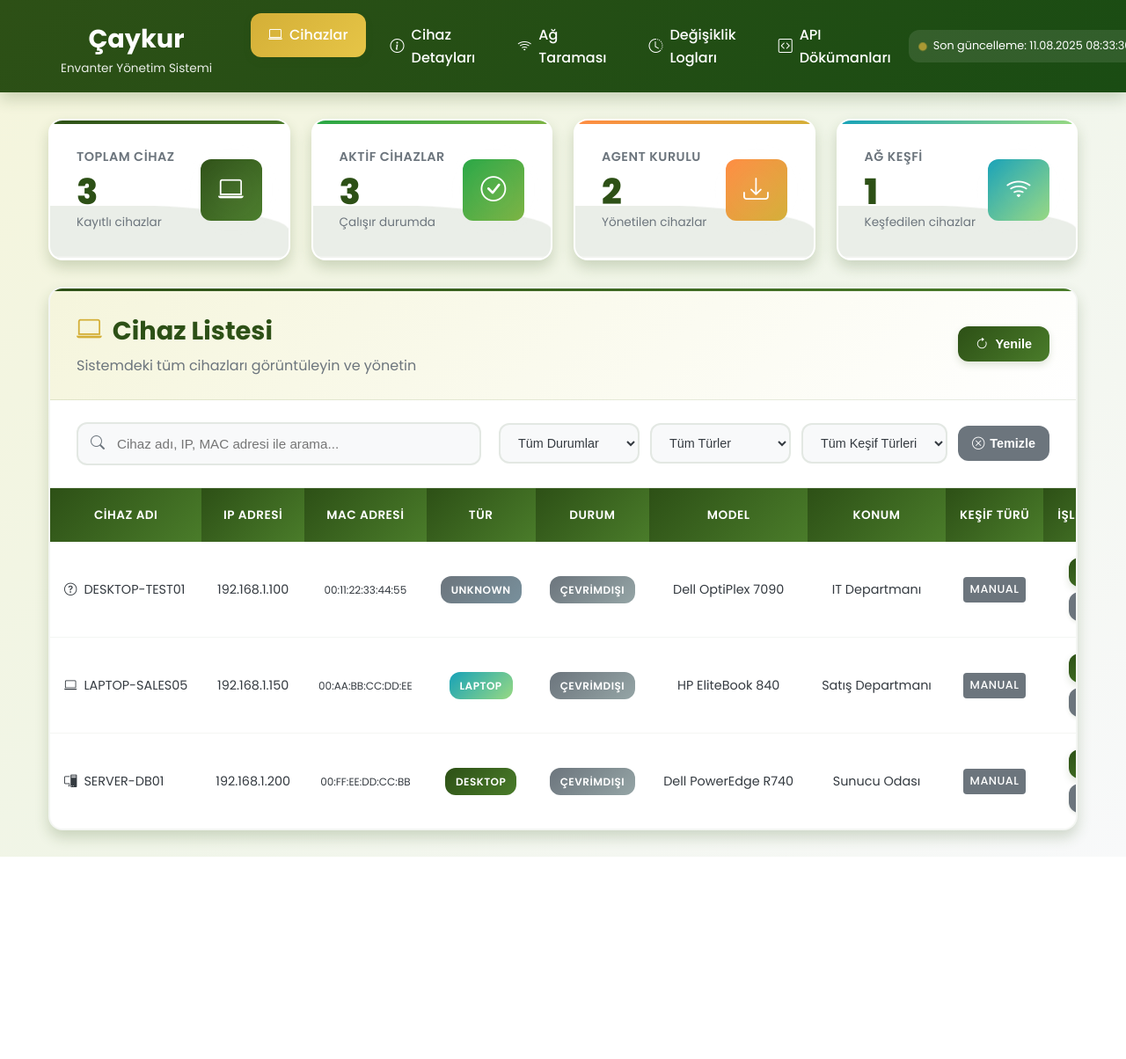
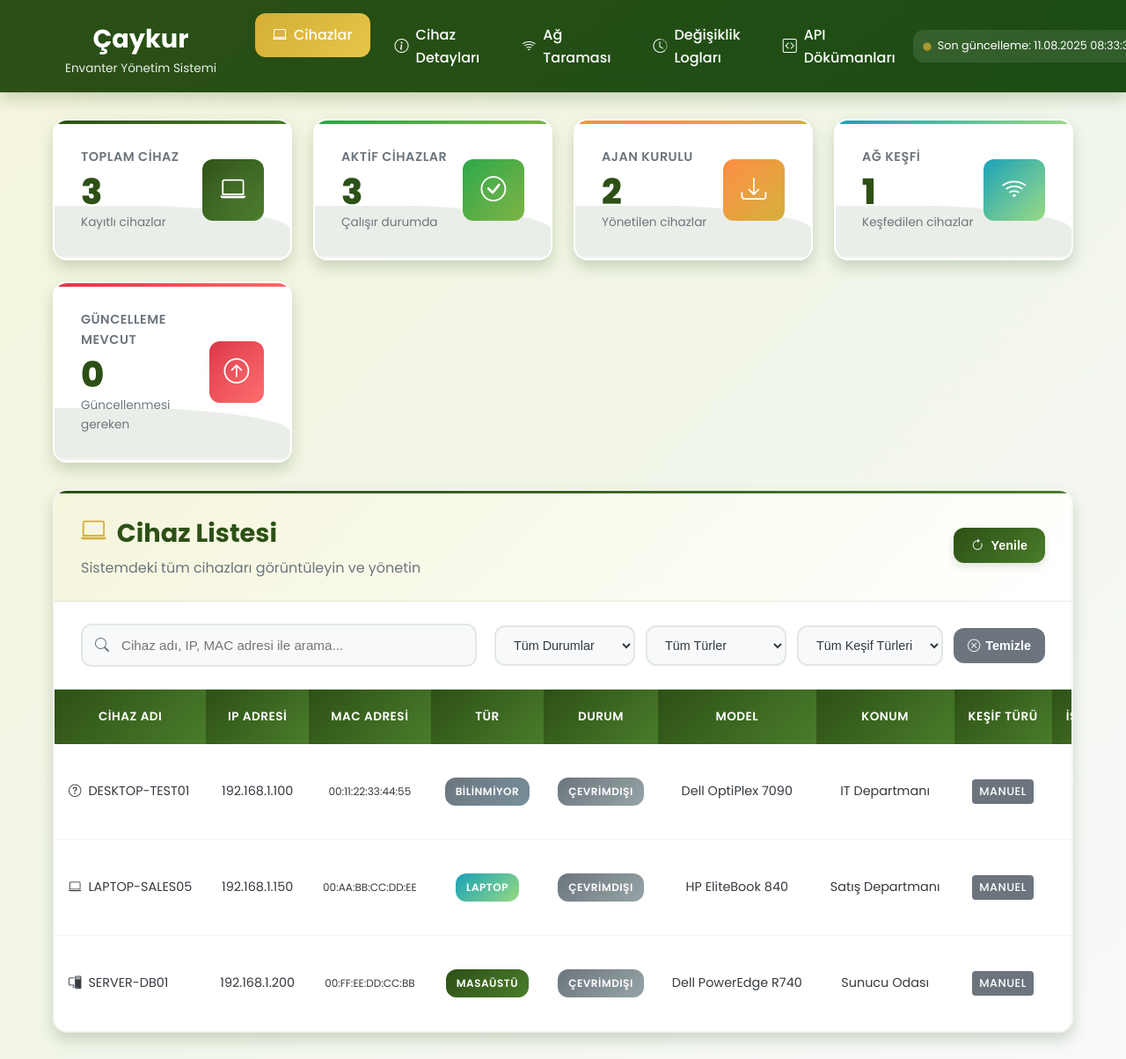
Before and after one commit to hizir-ceylan/InventoryManagementSystem, an ASP.NET Core app: page / in a window 1280 px wide. Shown: the whole page at 88% size. Before the commit the page ends 974 px from the top, so only its background shows below. Run offline with ASP.NET Core 8, Linux system fonts and the light colour scheme; data that the repository does not hold is empty; database files in the repository are not loaded.

Commit message:
Implement Turkish localization and UI improvements
Co-authored-by: hizir-ceylan <122909419+hizir-ceylan@users.noreply.github.com>

```diff
--- a/Inventory.WebApp/wwwroot/css/style.css
+++ b/Inventory.WebApp/wwwroot/css/style.css
@@ -87,10 +87,25 @@ body {
 }
 
 .container {
-    max-width: min(1200px, 100vw);
+    max-width: min(1400px, 100vw);
     margin: 0 auto;
-    padding: 0 15px;
+    padding: 0 10px;
     overflow-x: hidden;
+}
+
+/* Desktop spacing adjustments */
+@media (min-width: 768px) {
+    .container {
+        padding: 0 15px;
+        max-width: min(1400px, 95vw);
+    }
+}
+
+@media (min-width: 1200px) {
+    .container {
+        padding: 0 20px;
+        max-width: 90vw;
+    }
 }
 
 /* =================================================================
@@ -438,8 +453,15 @@ body {
 
 .stats-grid {
     display: grid;
-    grid-template-columns: repeat(auto-fit, minmax(280px, 1fr));
-    gap: 24px;
+    grid-template-columns: repeat(auto-fit, minmax(250px, 1fr));
+    gap: 20px;
+}
+
+@media (min-width: 768px) {
+    .stats-grid {
+        grid-template-columns: repeat(auto-fit, minmax(280px, 1fr));
+        gap: 24px;
+    }
 }
 
 .stat-card {
@@ -467,6 +489,14 @@ body {
 .stat-card:hover {
     transform: translateY(-8px) scale(1.02);
     box-shadow: var(--shadow-xl);
+    border-color: rgba(45, 80, 22, 0.2);
+}
+
+.stat-card:active {
+    transform: translateY(-4px) scale(1.01);
+    transition: var(--transition-fast);
+}
+    box-shadow: var(--shadow-xl);
     border-color: rgba(45, 80, 22, 0.1);
 }
 
@@ -474,6 +504,7 @@ body {
 .success-card::before { background: linear-gradient(135deg, var(--success), var(--leaf-green)); }
 .warning-card::before { background: var(--warm-gradient); }
 .info-card::before { background: linear-gradient(135deg, var(--info), var(--mint-green)); }
+.update-card::before { background: linear-gradient(135deg, var(--danger), var(--sunset-red)); }
 
 .stat-content {
     display: flex;
@@ -529,6 +560,7 @@ body {
 .success-card .stat-icon { background: linear-gradient(135deg, var(--success), var(--leaf-green)); }
 .warning-card .stat-icon { background: var(--warm-gradient); }
 .info-card .stat-icon { background: linear-gradient(135deg, var(--info), var(--mint-green)); }
+.update-card .stat-icon { background: linear-gradient(135deg, var(--danger), var(--sunset-red)); }
 
 .stat-card:hover .stat-icon {
     transform: rotate(10deg) scale(1.1);
--- a/Inventory.WebApp/wwwroot/index.html
+++ b/Inventory.WebApp/wwwroot/index.html
@@ -115,7 +115,7 @@
         <div id="stats-cards" class="stats-section">
             <div class="container">
                 <div class="stats-grid">
-                    <div class="stat-card primary-card">
+                    <div class="stat-card primary-card" onclick="app.handleStatCardClick('total')">
                         <div class="stat-content">
                             <div class="stat-info">
                                 <h3 class="stat-title">Toplam Cihaz</h3>
@@ -133,7 +133,7 @@
                         </div>
                     </div>
 
-                    <div class="stat-card success-card">
+                    <div class="stat-card success-card" onclick="app.handleStatCardClick('active')">
                         <div class="stat-content">
                             <div class="stat-info">
                                 <h3 class="stat-title">Aktif Cihazlar</h3>
@@ -151,10 +151,10 @@
                         </div>
                     </div>
 
-                    <div class="stat-card warning-card">
+                    <div class="stat-card warning-card" onclick="app.handleStatCardClick('agent')">
                         <div class="stat-content">
                             <div class="stat-info">
-                                <h3 class="stat-title">Agent Kurulu</h3>
+                                <h3 class="stat-title">Ajan Kurulu</h3>
                                 <h2 class="stat-number" id="agent-devices">-</h2>
                                 <p class="stat-description">Yönetilen cihazlar</p>
                             </div>
@@ -169,7 +169,7 @@
                         </div>
                     </div>
 
-                    <div class="stat-card info-card">
+                    <div class="stat-card info-card" onclick="app.handleStatCardClick('network')">
                         <div class="stat-content">
                             <div class="stat-info">
                                 <h3 class="stat-title">Ağ Keşfi</h3>
@@ -178,6 +178,24 @@
                             </div>
                             <div class="stat-icon">
                                 <i class="bi bi-wifi"></i>
+                                <div class="icon-bg"></div>
+                            </div>
+                        </div>
+                        <div class="stat-waves">
+                            <div class="wave wave1"></div>
+                            <div class="wave wave2"></div>
+                        </div>
+                    </div>
+
+                    <div class="stat-card update-card" onclick="app.handleStatCardClick('updates')">
+                        <div class="stat-content">
+                            <div class="stat-info">
+                                <h3 class="stat-title">Güncelleme Mevcut</h3>
+                                <h2 class="stat-number" id="update-devices">-</h2>
+                                <p class="stat-description">Güncellenmesi gereken</p>
+                            </div>
+                            <div class="stat-icon">
+                                <i class="bi bi-arrow-up-circle"></i>
                                 <div class="icon-bg"></div>
                             </div>
                         </div>
@@ -231,14 +249,14 @@
                                         <option value="1">Laptop</option>
                                         <option value="2">Server</option>
                                         <option value="3">Printer</option>
-                                        <option value="4">Network Device</option>
-                                        <option value="5">Mobile Device</option>
-                                        <option value="6">Unknown</option>
+                                        <option value="4">Ağ Cihazı</option>
+                                        <option value="5">Mobil Cihaz</option>
+                                        <option value="6">Bilinmiyor</option>
                                     </select>
                                     <select id="filter-discovery" class="filter-select">
                                         <option value="">Tüm Keşif Türleri</option>
-                                        <option value="agent">Agent</option>
-                                        <option value="network">Network</option>
+                                        <option value="agent">Ajan</option>
+                                        <option value="network">Ağ</option>
                                     </select>
                                     <button class="btn-clear" onclick="clearFilters()">
                                         <i class="bi bi-x-circle"></i>
--- a/Inventory.WebApp/wwwroot/js/app.js
+++ b/Inventory.WebApp/wwwroot/js/app.js
@@ -230,10 +230,72 @@ class InventoryApp {
         const agentDevicesCount = agentDevices?.length || 0;
         const networkDevicesCount = networkDevices?.length || 0;
 
+        // Load update statistics asynchronously
+        this.loadUpdateStatistics();
+
         document.getElementById('total-devices').textContent = totalDevices;
         document.getElementById('active-devices').textContent = activeDevices;
         document.getElementById('agent-devices').textContent = agentDevicesCount;
         document.getElementById('network-devices').textContent = networkDevicesCount;
+    }
+
+    // Load update statistics
+    async loadUpdateStatistics() {
+        try {
+            const response = await fetch(`${this.apiBaseUrl}/api/Update/statistics`);
+            if (response.ok) {
+                const stats = await response.json();
+                const availableUpdates = stats.availableCount || 0;
+                document.getElementById('update-devices').textContent = availableUpdates;
+            } else {
+                // Fallback to count devices with available updates
+                const updatesResponse = await fetch(`${this.apiBaseUrl}/api/Update/available`);
+                if (updatesResponse.ok) {
+                    const updates = await updatesResponse.json();
+                    const deviceIds = new Set(updates.map(u => u.deviceId));
+                    document.getElementById('update-devices').textContent = deviceIds.size;
+                } else {
+                    document.getElementById('update-devices').textContent = '0';
+                }
+            }
+        } catch (error) {
+            console.warn('Could not load update statistics:', error);
+            document.getElementById('update-devices').textContent = '0';
+        }
+    }
+
+    // Handle statistics card clicks
+    handleStatCardClick(type) {
+        // Navigate to devices page
+        this.showPage('devices');
+
+        // Clear existing filters first
+        this.clearFilters();
+
+        // Apply specific filter based on clicked card
+        switch (type) {
+            case 'active':
+                document.getElementById('filter-status').value = '0'; // Active status
+                break;
+            case 'agent':
+                document.getElementById('filter-discovery').value = 'agent';
+                break;
+            case 'network':
+                document.getElementById('filter-discovery').value = 'network';
+                break;
+            case 'updates':
+                // For updates, we could implement a special filter or navigate to a specific view
+                // For now, just show all devices - this could be extended later
+                console.log('Updates card clicked - could implement special updates view');
+                break;
+            case 'total':
+            default:
+                // Show all devices (no filter)
+                break;
+        }
+
+        // Apply the filters
+        this.filterDevices();
     }
 
     // Filter devices based on search and filters
@@ -252,8 +314,9 @@ class InventoryApp {
                 device.model?.toLowerCase().includes(searchTerm) ||
                 device.location?.toLowerCase().includes(searchTerm);
 
-            // Status filter
-            const matchesStatus = !statusFilter || device.status.toString() === statusFilter;
+            // Status filter - use computed status for consistency with display
+            const computedStatus = this.getComputedStatus(device);
+            const matchesStatus = !statusFilter || computedStatus.toString() === statusFilter;
 
             // Type filter
             const matchesType = !typeFilter || device.deviceType.toString() === typeFilter;
@@ -420,14 +483,52 @@ class InventoryApp {
                     </div>
                 </div>
                 ${this.renderDeviceDetail(device)}
+                <div id="update-info-container">
+                    <div class="device-info-group">
+                        <h6><i class="bi bi-arrow-up-circle"></i> Sistem Güncellemeleri</h6>
+                        <div class="device-info-item">
+                            <span class="device-info-value text-muted">
+                                <i class="bi bi-hourglass-split"></i>
+                                Güncelleme bilgileri yükleniyor...
+                            </span>
+                        </div>
+                    </div>
+                </div>
             `;
 
             // Show device details page
             this.showPage('device-details');
+
+            // Load update information asynchronously
+            this.loadDeviceUpdateInfo(device);
 
             this.hideLoading();
         } catch (error) {
             this.showError('Cihaz detayları yüklenirken hata oluştu: ' + error.message);
+        }
+    }
+
+    // Load device update information asynchronously
+    async loadDeviceUpdateInfo(device) {
+        try {
+            const updateHtml = await this.renderUpdateInfo(device);
+            const container = document.getElementById('update-info-container');
+            if (container) {
+                container.innerHTML = updateHtml;
+            }
+        } catch (error) {
+            console.error('Error loading device update info:', error);
+            const container = document.getElementById('update-info-container');
+            if (container) {
+                container.innerHTML = `
+                    <div class="device-info-group">
+                        <h6><i class="bi bi-arrow-up-circle"></i> Sistem Güncellemeleri</h6>
+                        <div class="device-info-item">
+                            <span class="device-info-value text-muted">Güncelleme bilgisi yüklenirken hata oluştu</span>
+                        </div>
+                    </div>
+                `;
+            }
         }
     }
 
@@ -784,6 +885,106 @@ class InventoryApp {
             }
         } catch (error) {
             console.error('Error loading more software:', error);
+        }
+    }
+
+    // Render update information section
+    async renderUpdateInfo(device) {
+        try {
+            const response = await fetch(`${this.apiBaseUrl}/api/Update/device/${device.id}`);
+
+            if (!response.ok) {
+                return `
+                    <div class="device-info-group">
+                        <h6><i class="bi bi-arrow-up-circle"></i> Sistem Güncellemeleri</h6>
+                        <div class="device-info-item">
+                            <span class="device-info-value text-muted">Bu cihaz için güncelleme bilgisi alınamadı</span>
+                        </div>
+                    </div>
+                `;
+            }
+
+            const updates = await response.json();
+
+            if (!updates || updates.length === 0) {
+                return `
+                    <div class="device-info-group">
+                        <h6><i class="bi bi-arrow-up-circle"></i> Sistem Güncellemeleri</h6>
+                        <div class="device-info-item">
+                            <span class="device-info-value text-success">
+                                <i class="bi bi-check-circle"></i>
+                                Bu cihaz için mevcut güncelleme bulunmuyor
+                            </span>
+                        </div>
+                    </div>
+                `;
+            }
+
+            const availableUpdates = updates.filter(u => u.status === 0); // Available status
+            const criticalUpdates = availableUpdates.filter(u => u.priority >= 3); // Critical or Security
+
+            return `
+                <div class="device-info-group">
+                    <h6><i class="bi bi-arrow-up-circle"></i> Sistem Güncellemeleri</h6>
+
+                    ${availableUpdates.length > 0 ? `
+                        <div class="device-info-item">
+                            <span class="device-info-label">Mevcut Güncellemeler:</span>
+                            <span class="device-info-value">
+                                <span class="badge badge-warning">${availableUpdates.length} güncelleme</span>
+                                ${criticalUpdates.length > 0 ? `<span class="badge badge-danger">${criticalUpdates.length} kritik</span>` : ''}
+                            </span>
+                        </div>
+
+                        <div class="device-info-item">
+                            <div class="device-info-value">
+                                <div class="updates-list">
+                                    ${availableUpdates.slice(0, 5).map(update => `
+                                        <div class="update-item">
+                                            <div class="update-info">
+                                                <strong>${update.title}</strong>
+                                                ${update.updateType ? `<span class="update-type">(${update.updateType})</span>` : ''}
+                                                ${update.priority >= 3 ? '<span class="badge badge-danger badge-sm">Kritik</span>' : ''}
+                                            </div>
+                                            ${update.description ? `<div class="update-description">${update.description.substring(0, 100)}${update.description.length > 100 ? '...' : ''}</div>` : ''}
+                                            ${update.kbNumber ? `<div class="update-kb">KB: ${update.kbNumber}</div>` : ''}
+                                        </div>
+                                    `).join('')}
+
+                                    ${availableUpdates.length > 5 ? `
+                                        <div class="update-item text-muted">
+                                            <i class="bi bi-three-dots"></i>
+                                            ve ${availableUpdates.length - 5} diğer güncelleme...
+                                        </div>
+                                    ` : ''}
+                                </div>
+                            </div>
+                        </div>
+
+                        <div class="device-info-item">
+                            <span class="device-info-label">Son Kontrol:</span>
+                            <span class="device-info-value">${updates.length > 0 && updates[0].lastChecked ? this.formatDate(updates[0].lastChecked) : 'Bilinmiyor'}</span>
+                        </div>
+                    ` : `
+                        <div class="device-info-item">
+                            <span class="device-info-value text-success">
+                                <i class="bi bi-check-circle"></i>
+                                Bu cihaz güncel durumda
+                            </span>
+                        </div>
+                    `}
+                </div>
+            `;
+        } catch (error) {
+            console.warn('Update info could not be loaded:', error);
+            return `
+                <div class="device-info-group">
+                    <h6><i class="bi bi-arrow-up-circle"></i> Sistem Güncellemeleri</h6>
+                    <div class="device-info-item">
+                        <span class="device-info-value text-muted">Güncelleme bilgisi yüklenirken hata oluştu</span>
+                    </div>
+                </div>
+            `;
         }
     }
 
@@ -910,26 +1111,26 @@ class InventoryApp {
 
     getDeviceTypeText(deviceType) {
         const types = {
-            0: 'Unknown',
+            0: 'Bilinmiyor',
             1: 'Laptop',
-            2: 'Desktop',
-            3: 'Server',
-            4: 'Printer',
-            5: 'Scanner',
-            6: 'Camera',
-            7: 'IP Phone',
-            8: 'Network Device',
+            2: 'Masaüstü',
+            3: 'Sunucu',
+            4: 'Yazıcı',
+            5: 'Tarayıcı',
+            6: 'Kamera',
+            7: 'IP Telefon',
+            8: 'Ağ Cihazı',
             9: 'Router',
             10: 'Switch',
             11: 'Access Point',
-            12: 'Storage',
+            12: 'Depolama',
             13: 'Tablet',
-            14: 'Smartphone',
-            15: 'Smart TV',
-            16: 'Projector/Display',
-            17: 'Other'
+            14: 'Akıllı Telefon',
+            15: 'Akıllı TV',
+            16: 'Projektör/Ekran',
+            17: 'Diğer'
         };
-        return types[deviceType] || 'Unknown';
+        return types[deviceType] || 'Bilinmiyor';
     }
 
     getStatusBadgeClass(status) {
@@ -964,11 +1165,11 @@ class InventoryApp {
 
     getDiscoveryTypeText(device) {
         if (device.agentInstalled || device.managementType === 'Agent' || device.discoveryMethod === 'Agent') {
-            return 'Agent';
+            return 'Ajan';
         } else if (device.managementType === 'NetworkDiscovery' || device.discoveryMethod === 'NetworkDiscovery') {
-            return 'Network';
+            return 'Ağ Keşfi';
         } else {
-            return 'Manual';
+            return 'Manuel';
         }
     }
 
@@ -1014,7 +1215,7 @@ class InventoryApp {
     getManagementTypeText(managementType) {
         const types = {
             0: 'Yönetilmeyen',
-            1: 'Agent Kurulu',
+            1: 'Ajan',
             2: 'Ağ Keşfi'
         };
         return types[managementType] || 'Bilinmiyor';
@@ -1026,7 +1227,7 @@ class InventoryApp {
             1: 'Ping',
             2: 'Port Tarama',
             3: 'SNMP',
-            4: 'Agent Kaydı'
+            4: 'Ajan Kaydı'
         };
         return methods[discoveryMethod] || 'Bilinmiyor';
     }
@@ -1124,7 +1325,7 @@ class InventoryApp {
                             this.displayScanResults(devices.map(device => ({
                                 ip: device.ipAddress,
                                 mac: device.macAddress,
-                                name: device.name || 'Unknown',
+                                name: device.name || 'Bilinmiyor',
                                 status: 'Discovered',
                                 ports: device.openPorts && device.openPorts.length > 0 ? device.openPorts.join(', ') : 'None'
                             })));
```
Also changed, not shown: other parts of Inventory.WebApp/wwwroot/css/style.css (+73 -0 lines).
